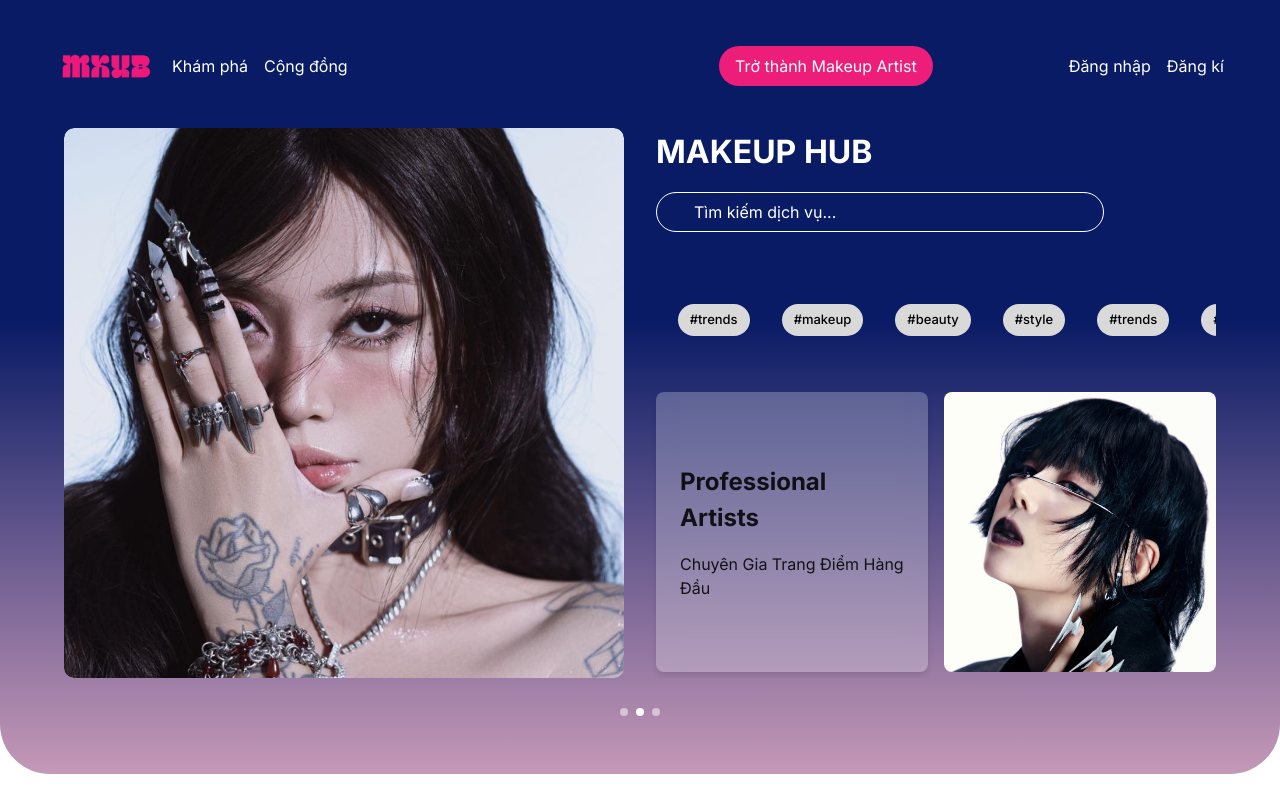
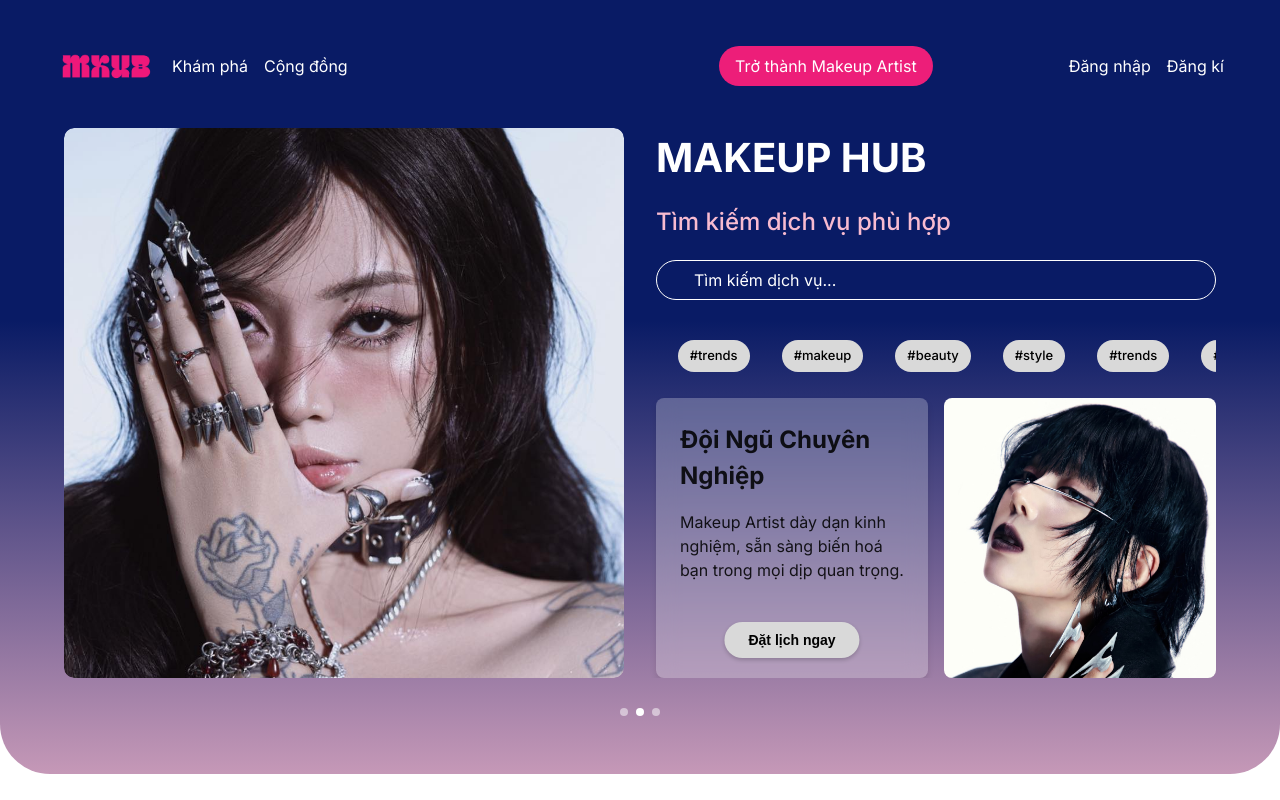
Before and after one commit to mkhub-EXE201/mkhub-fe, a React (Vite) app in the folder fe/: page / in a window 1280 px wide. Shown: the top 800 px of the page. Built offline with nearby package versions, Linux system fonts and the light colour scheme; some icons are missing.

Commit message:
Header chat choi

```diff
--- a/fe/src/components/layout/Headers.jsx
+++ b/fe/src/components/layout/Headers.jsx
@@ -1,6 +1,5 @@
 import {
   Box,
-  Chip,
   InputAdornment,
   TextField,
   Grid,
@@ -10,8 +9,6 @@
 import SearchOutlinedIcon from "@mui/icons-material/SearchOutlined";
 import { useNavigate } from "react-router-dom";
 import { AppContext } from "../../contexts/app.context";
-import path from "../../constants/path";
-import { USER_ROLE } from "../../constants/enum";
 import { TypeAnimation } from 'react-type-animation';
 import { motion, AnimatePresence } from 'framer-motion';
 import RunningChips from "../animations/RunningChips";
@@ -25,48 +22,33 @@
 import headerBanner3 from '../../assets/header-banner3.jpg';
 import artistBanner4 from '../../assets/artist-banner4.jpg';
 
-// Define animations
-const scrollLeft = keyframes`
-  0% { transform: translateX(0); }
-  100% { transform: translateX(-50%); }
-`;
-
-// Define animation speeds
-const animationSpeeds = {
-  slow: 60,
-  medium: 40,
-  fast: 20
-};
-
 // Hero slide data
 const heroSlides = [
   {
     id: 1,
     leftImage: headerbanner4,
     rightImage: headerBanner,
-    title: "Beauty with MAKEUP HUB",
-    subtitle: "Đặt Lịch Trang Điểm Dễ Dàng",
-    typeText: ['Kết nối makeup artist', 'Makeup hub']
+    title: "Đẹp Mọi Khoảnh Khắc",
+    subtitle: "Mang đến vẻ đẹp rạng ngời và sự tự tin qua dịch vụ trang điểm chuyên nghiệp.",
   },
   {
     id: 2,
     leftImage: artistBanner,
     rightImage: headerBanner3,
-    title: "Professional Artists",
-    subtitle: "Chuyên Gia Trang Điểm Hàng Đầu",
-    typeText: ['Kết nối makeup artist', 'Makeup hub']
+    title: "Đội Ngũ Chuyên Nghiệp",
+    subtitle: "Makeup Artist dày dạn kinh nghiệm, sẵn sàng biến hoá bạn trong mọi dịp quan trọng.",
   },
   {
     id: 3,
     leftImage: headerBanner1,
     rightImage: artistBanner4,
-    title: "Premium Services",
-    subtitle: "Dịch Vụ Trang Điểm Cao Cấp",
-    typeText: ['Kết nối makeup artist', 'Makeup hub']
+    title: "Dịch Vụ Trang Điểm Cao Cấp",
+    subtitle: "Dịch vụ makeup chuyên nghiệp cho mọi sự kiện, giúp bạn luôn tỏa sáng ở bất cứ nơi đâu.",
   }
 ];
 
-const { AnimatedImage, AnimatedContent, AnimatedText } = AnimatedComponents;
+
+const { AnimatedImage, AnimatedContent } = AnimatedComponents;
 
 // Main layout component with synchronized sliding
 const MainLayout = ({ currentSlide, onSlideChange, isAutoPlaying, setIsAutoPlaying }) => {
@@ -140,8 +122,10 @@
           width: { xs: '100%', md: '50%' },
           display: 'flex',
           flexDirection: 'column',
-          gap: 4,
-          pl: { xs: 0, md: 2 }
+          pl: { xs: 0, md: 2 },
+          height: '550px', // Match AnimatedImage height
+          justifyContent: 'space-between',
+          overflow: 'visible'
         }}
       >
         {/* Top: TypeAnimation and Search - Animated Text */}
@@ -151,21 +135,34 @@
           }}
         >
           <Box>
+            <Box
+              component="span"
+              sx={{
+                color: "white",
+                fontSize: "40px",
+                fontWeight: 600,
+                textTransform: "uppercase",
+                display: "block",
+                marginBottom: "16px"
+              }}
+            >
+              Makeup Hub
+            </Box>
             <TypeAnimation
               sequence={[
-                'Kết nối makeup artist', 2000,
-                'Makeup hub', 1500,
+                'Kết nối Makeup Artist', 2000,
+                'Tìm kiếm dịch vụ phù hợp', 2000,
+                'Đặt lịch nhanh chóng', 2000,
               ]}
               wrapper="span"
               cursor={true}
               repeat={Infinity}
               style={{
-                color: "white",
-                fontSize: "32px",
-                fontWeight: 600,
-                textTransform: "uppercase",
+                color: "#f8bbd0",
+                fontSize: "24px",
+                fontWeight: 500,
                 display: "block",
-                marginBottom: "16px"
+                marginBottom: "20px"
               }}
             />
           </Box>
@@ -174,7 +171,7 @@
             placeholder="Tìm kiếm dịch vụ..."
             size="small"
             sx={{
-              width: '80%',
+              width: '100%',
               "& .MuiOutlinedInput-root": {
                 "& fieldset": {
                   borderColor: "#fff",
@@ -202,16 +199,25 @@
           />
         </Box>
 
-        {/* Running Chips */}
+        {/* Running Chips - Positioned with enough space */}
+        <Box sx={{
+          flex: '0 0 auto',
+          my: 0 // Add margin for better spacing
+        }}>
           <RunningChips />
+        </Box>
 
-        {/* Bottom: Product Section - Animated Content and Images */}
+        {/* Bottom: Animated Content and Images */}
         <Box sx={{
           display: 'flex',
           flexDirection: { xs: 'column', md: 'row' },
           gap: 2,
           width: '100%',
-          height: 280
+          height: 'auto',
+          minHeight: '280px',
+          maxHeight: '280px',
+          mt: 'auto',
+          mb: 0
         }}>
           {/* Left Content Box - Animated */}
           <AnimatedContent
@@ -230,15 +236,51 @@
                 textAlign: "left",
                 display: 'flex',
                 flexDirection: 'column',
-                justifyContent: 'center',
+                justifyContent: 'flex-start',
+                position: 'relative', // Add position relative
+                paddingBottom: '70px', // Add padding at bottom to make space for button
               }}
             >
+              <Box>
                 <h2 style={{ margin: '0 0 16px 0', fontSize: '24px' }}>
                   {heroSlides[currentSlide].title}
                 </h2>
-              <p style={{ margin: 0, fontSize: '16px', lineHeight: 1.5 }}>
+                <p style={{ margin: '0 0 24px 0', fontSize: '16px', lineHeight: 1.5 }}>
                   {heroSlides[currentSlide].subtitle}
                 </p>
+              </Box>
+              <Box
+                component="button"
+                sx={{
+                  position: 'absolute', // Position absolutely
+                  bottom: '20px', // Fixed distance from bottom
+                  left: '50%', // Center horizontally
+                  transform: 'translateX(-50%)', // Center horizontally
+                  width: 'fit-content',
+                  backgroundColor: '#d9d9d9',
+                  color: 'black',
+                  border: 'none',
+                  borderRadius: '20px',
+                  padding: '10px 24px',
+                  fontSize: '14px',
+                  fontWeight: 'bold',
+                  cursor: 'pointer',
+                  transition: 'all 0.3s ease',
+                  boxShadow: '0 2px 4px rgba(0,0,0,0.2)',
+                  '&:hover': {
+                    backgroundColor: '#fec9d9',
+                    transform: 'translateX(-50%) translateY(-2px)',
+                    boxShadow: '0 4px 8px rgba(0,0,0,0.3)',
+                  },
+                  '&:active': {
+                    transform: 'translateX(-50%) translateY(0)',
+                    boxShadow: '0 2px 4px rgba(0,0,0,0.2)',
+                  }
+                }}
+                onClick={() => navigate('/booking')}
+              >
+                Đặt lịch ngay
+              </Box>
             </Box>
           </AnimatedContent>
 
```
Lines whose indentation alone changed are shown as unchanged.
